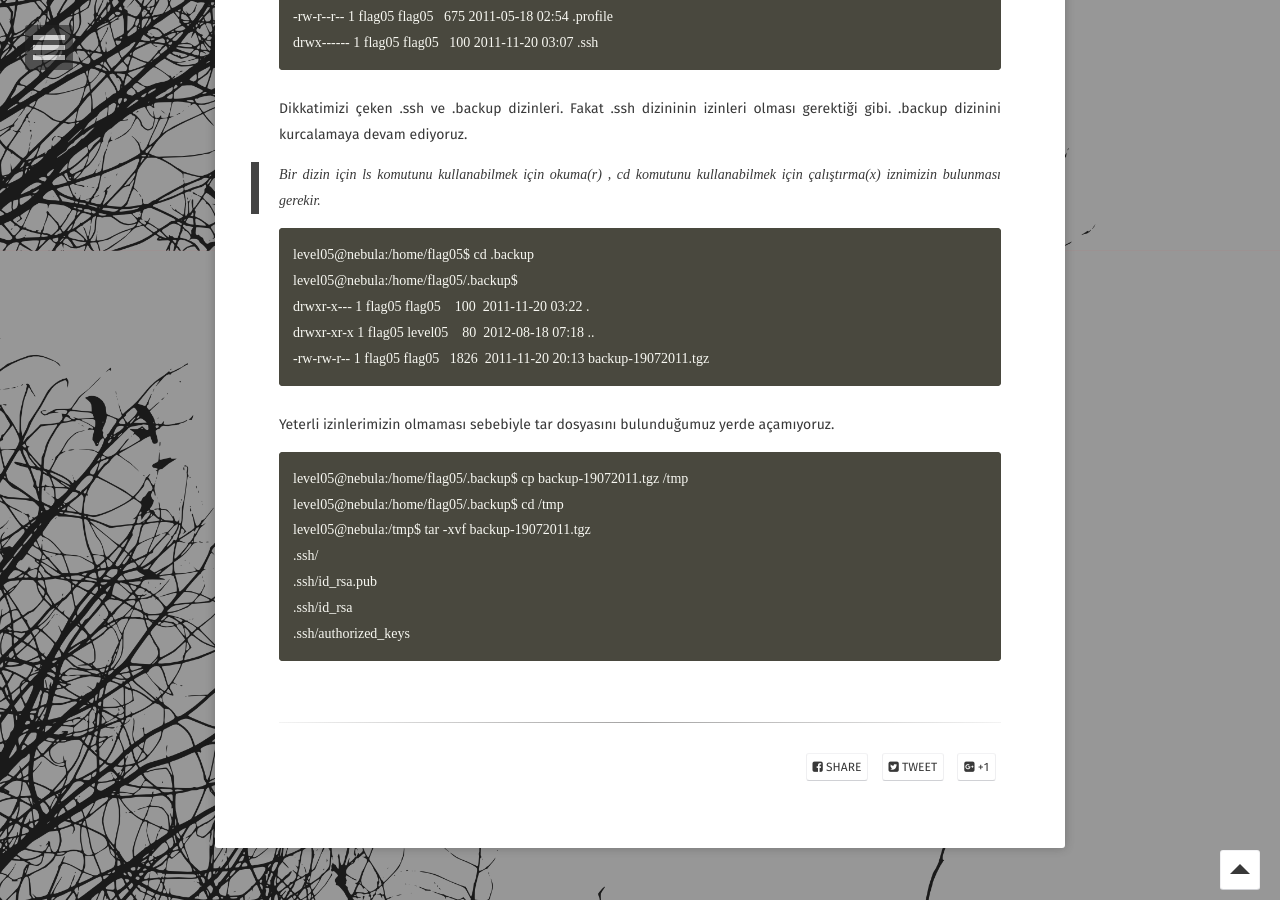
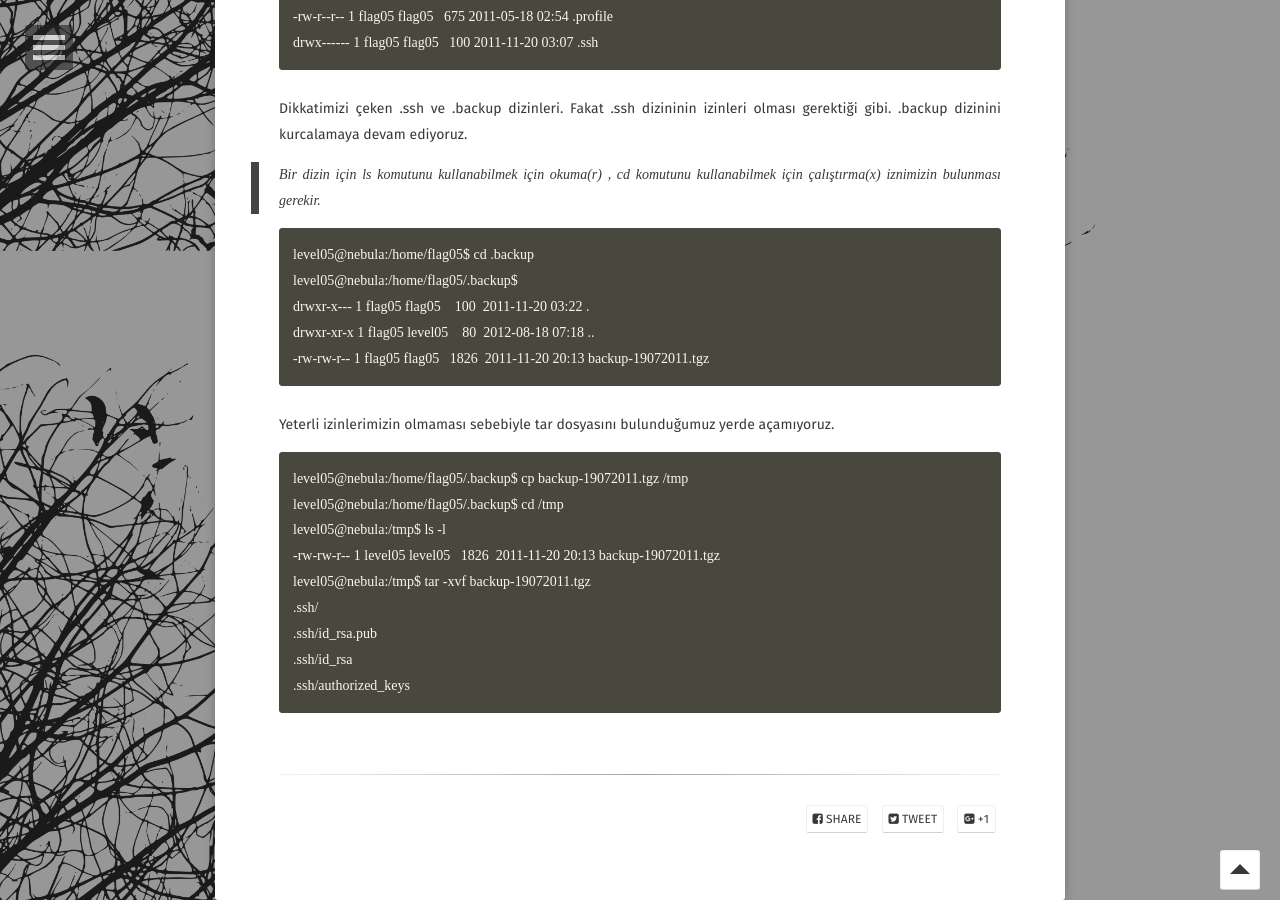
Before and after one commit to burcudemiralp/burcudemiralp.github.io, a Jekyll site: the page built from _posts/2018-02-28-nebula-writeup.md, in a window 1280 px wide and 900 px high, scrolled down 649 px. Built offline with Jekyll 4.4.1, drawn with Linux system fonts in a browser that asks for light colours; some web fonts are replaced.

Commit message:
Update 2018-02-28-nebula-writeup.md

```diff
--- a/_posts/2018-02-28-nebula-writeup.md
+++ b/_posts/2018-02-28-nebula-writeup.md
@@ -32,6 +32,8 @@ Yeterli izinlerimizin olmaması sebebiyle tar dosyasını bulunduğumuz yerde a
 {% raw %}
     level05@nebula:/home/flag05/.backup$ cp backup-19072011.tgz /tmp
     level05@nebula:/home/flag05/.backup$ cd /tmp
+    level05@nebula:/tmp$ ls -l
+    -rw-rw-r-- 1 level05 level05   1826  2011-11-20 20:13 backup-19072011.tgz
     level05@nebula:/tmp$ tar -xvf backup-19072011.tgz
     .ssh/
     .ssh/id_rsa.pub
```
